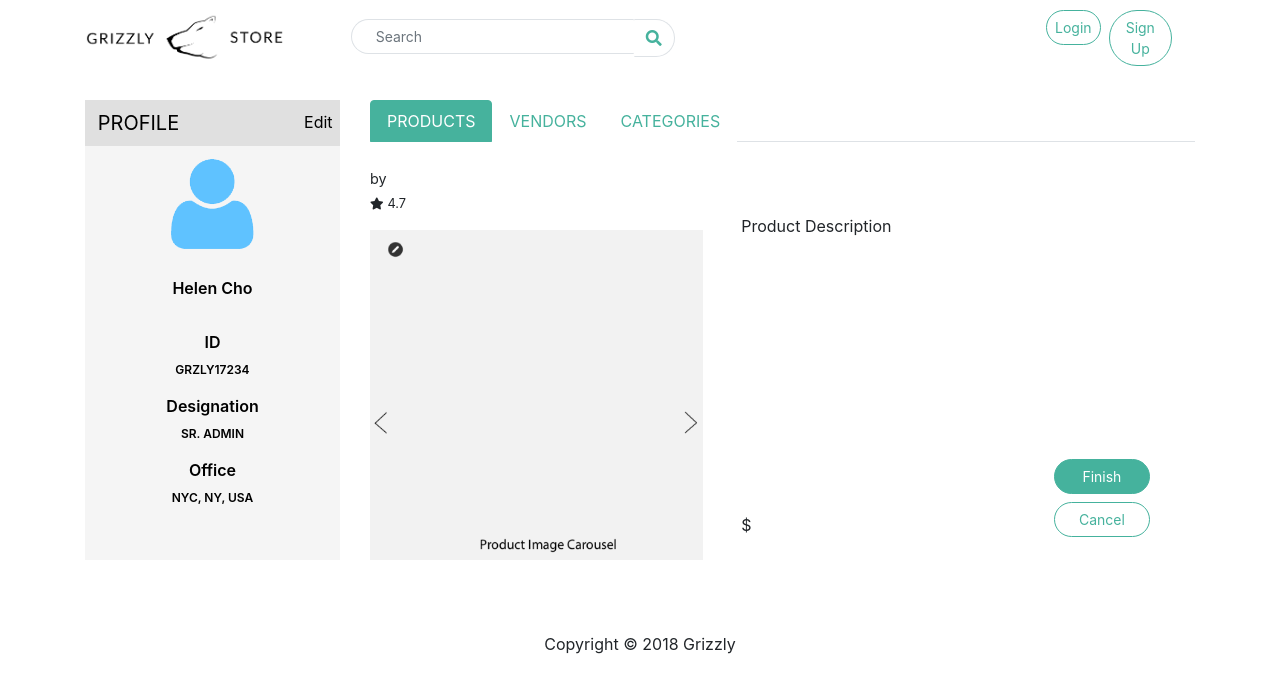
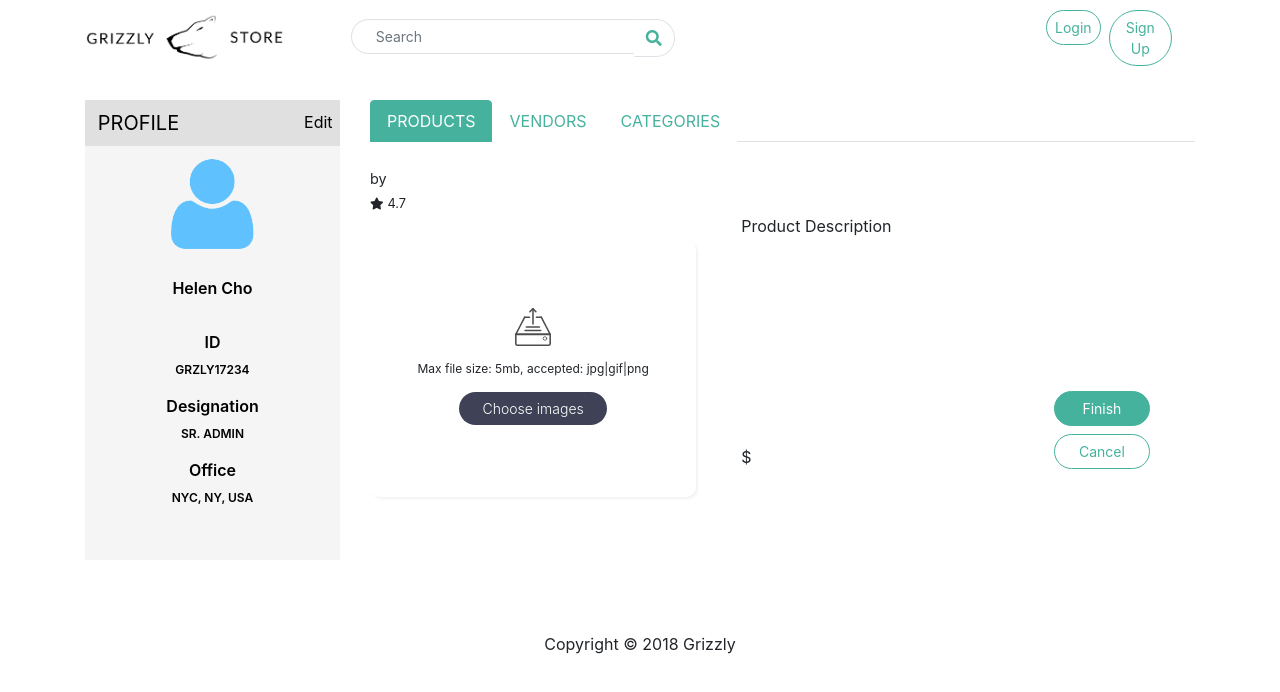
Before and after one commit to CognizantGrads-TeamALT/grizzly-frontend, a React (Create React App) app: page /detailedproduct/1 in a window 1280 px wide. Shown: the top 692 px of the page. Built offline with nearby package versions, Linux system fonts and the light colour scheme.

Commit message:
Pulling the image uploader component into the detailedproduct Instead of dummy image

```diff
--- a/src/components/portal/detailedProduct/DetailedProduct.js
+++ b/src/components/portal/detailedProduct/DetailedProduct.js
@@ -73,14 +73,14 @@ class DetailedProduct extends Component {
                         </Col>
                     </Row>
 
-                    <div className="row mt-4">
+                    <div className="row mt-4 parent-min-half-high">
                         <div className="col-5">
                             <ProductTitle
                                 productDetails={prodDetails}
                             />
 
                         </div>
-                        <div className="col-7">
+                        <div className="col-7 parent-min-half-high">
                             <ProductDescription
                                 productDetails={prodDetails}
                             />
--- a/src/components/portal/detailedProduct/ProductTitle.js
+++ b/src/components/portal/detailedProduct/ProductTitle.js
@@ -1,5 +1,5 @@
 import React, { Component } from "react";
-import exampleImg from "../../../img/exampleImg.png";
+import ImageUploader from "../products/ImageUploader";
 
 
 class ProductTitle extends Component {
@@ -14,7 +14,7 @@ class ProductTitle extends Component {
     }
     render() {
         return (
-            <div className="container">
+            <div className="container parent-high">
                 <div className="row align-items-start">
 
                     <div className="col pl-0">
@@ -28,12 +28,8 @@ class ProductTitle extends Component {
 
 
                 </div>
-                <div className="row align-items-end mt-3">
-                    <img
-                        src={ exampleImg }
-                        alt="Example"
-                        style={{ width: "333px", display: "block" }}
-                    />
+                <div className="row align-items-end mt-3 parent-high">
+                    <ImageUploader />
                 </div>
             </div>
         );
--- a/src/components/portal/products/ImageUploader.js
+++ b/src/components/portal/products/ImageUploader.js
@@ -205,10 +205,10 @@ class ImageUploader extends Component {
   render() {
     return (
       <div
-        className={"fileUploader " + this.props.className}
+        className={"fileUploader parent-high" + this.props.className}
         style={this.props.style}
       >
-        <div className="fileContainer">
+        <div className="fileContainer parent-high">
           {this.renderIcon()}
           {this.renderLabel()}
           <div className="errorsContainer">{this.renderErrors()}</div>
```
Also changed, not shown: src/img/exampleImg.png (deleted).
